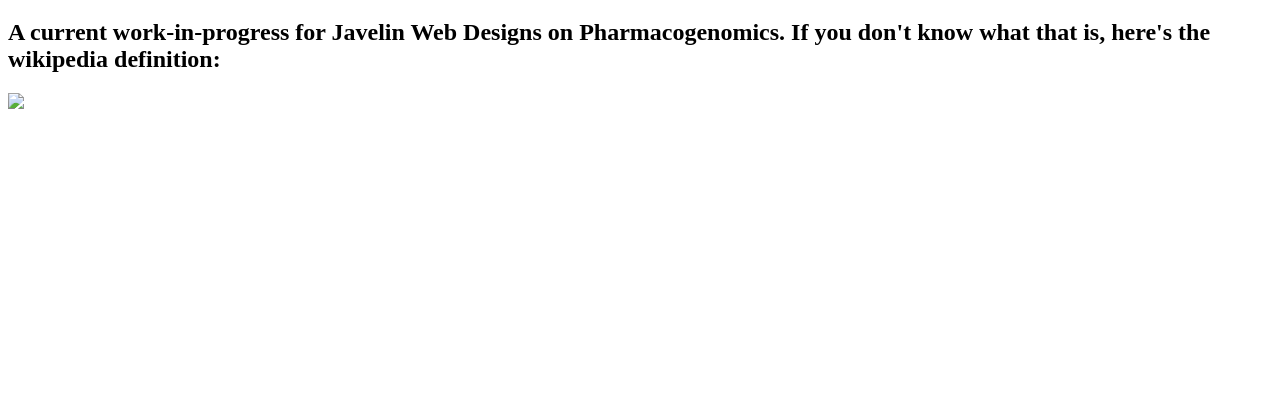
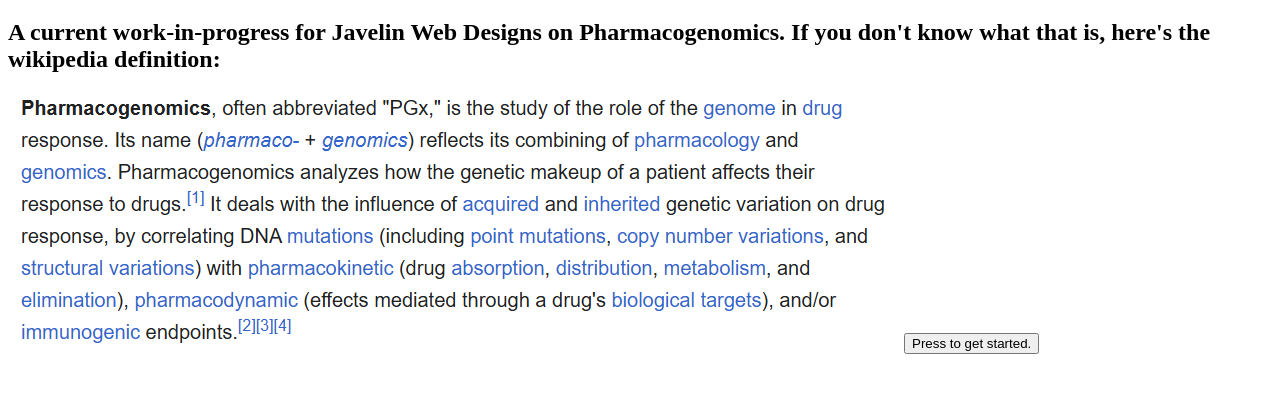
Before and after one commit to minisowgro-test/genetic-thingy-test, a plain HTML site: page index.html in a window 1280 px wide. Shown: the part 61-454 px from the top of the page. Drawn offline with Linux system fonts and the light colour scheme.

Commit message:
Update index.html

```diff
--- a/index.html
+++ b/index.html
@@ -7,7 +7,8 @@
 <body>
   <h1 id="welcome">Welcome to... this website?</h1>
   <h2 id="clarify">A current work-in-progress for Javelin Web Designs on Pharmacogenomics. If you don't know what that is, here's the wikipedia definition:</h2>
-  <img src="ill add later">
+  <img id="wikipedia" src="/images/wikipedia.png">
 
+  <button id="start" type="button" onclick="alert('This does nothing currently.')">Press to get started.</button>
 
 </body>
```
